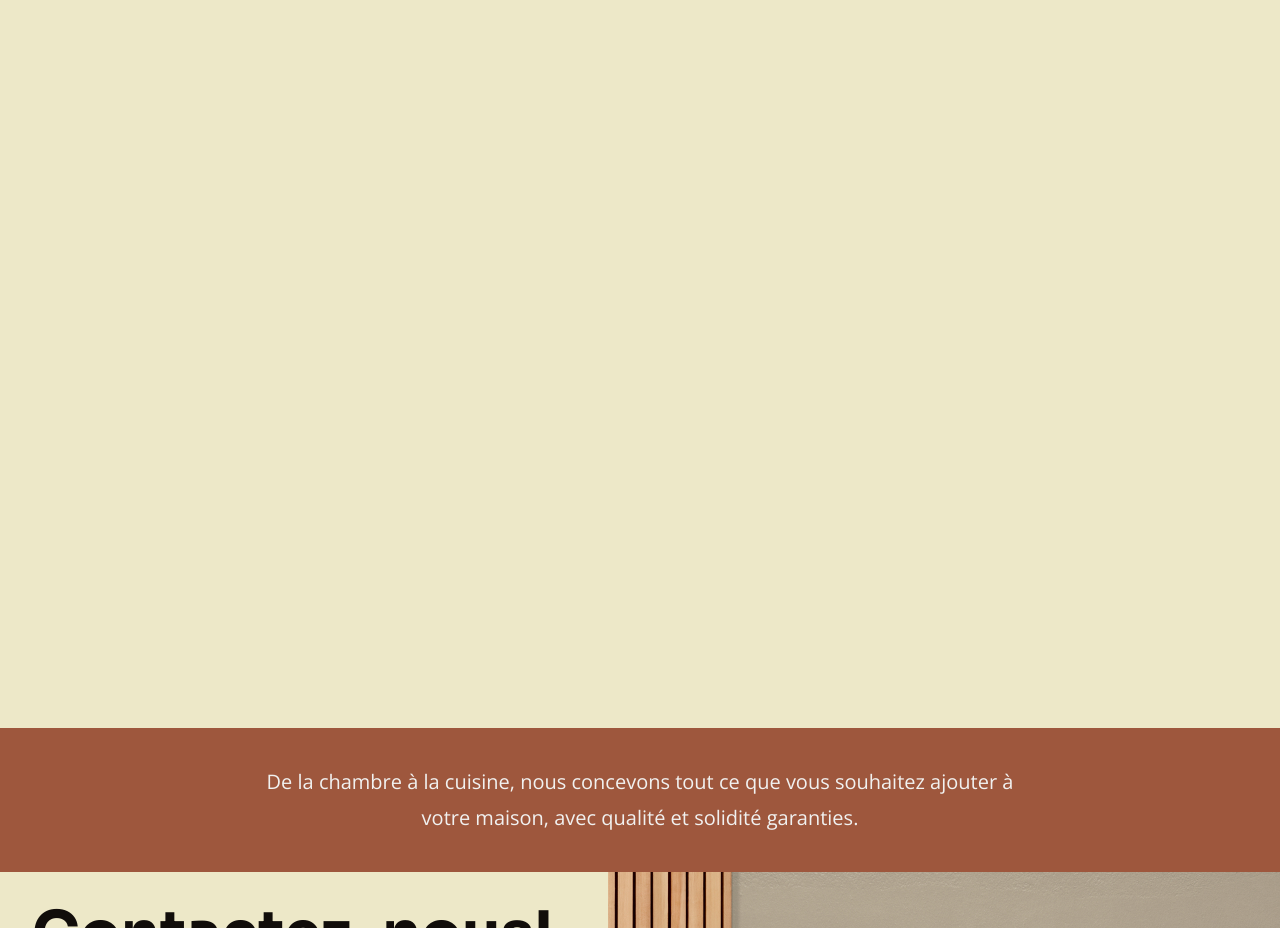
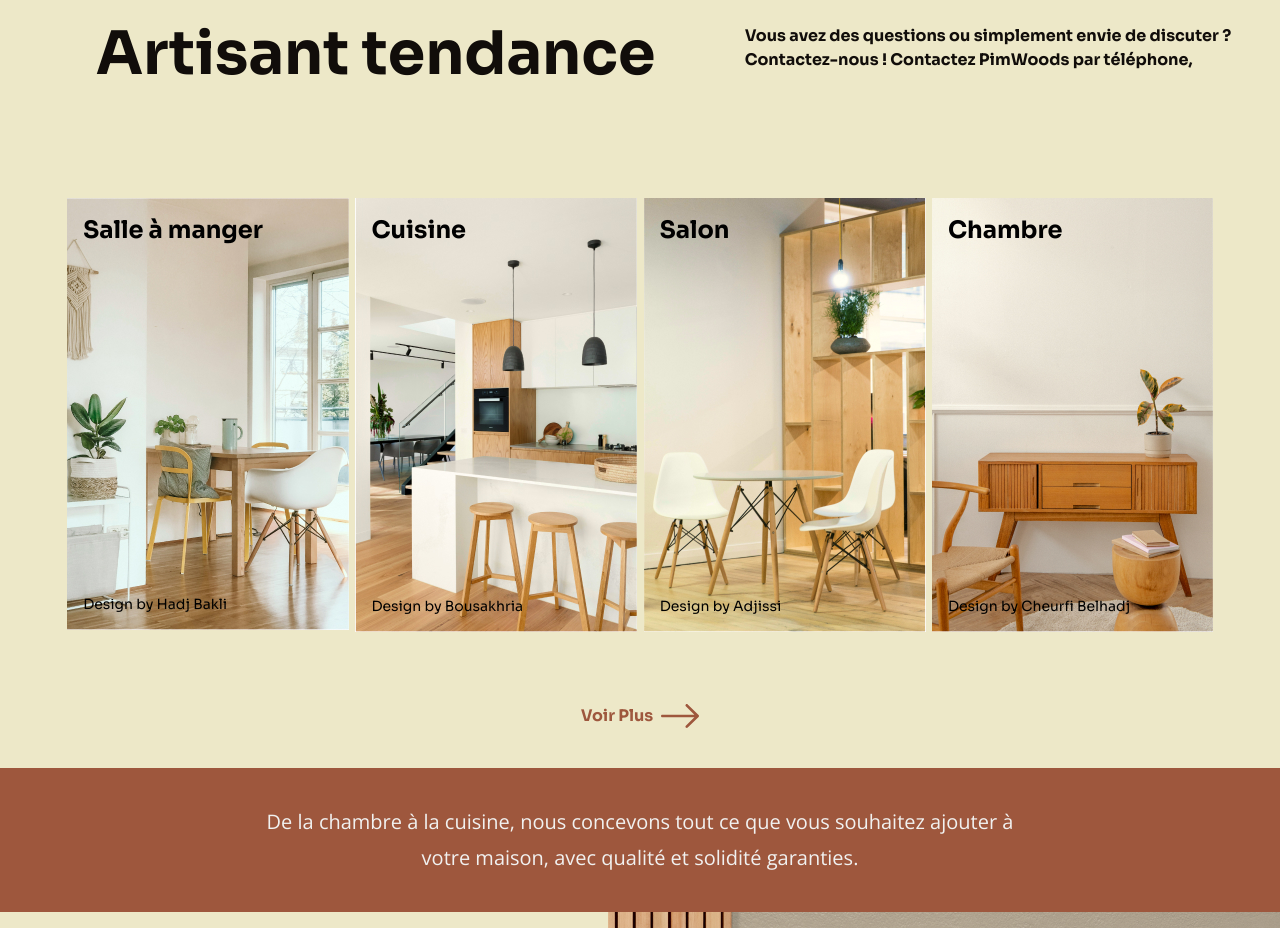
Before and after one commit to yaCHBn2004/pim-woods-site, a React (Vite) app in the folder client/: page / in a window 1280 px wide. Shown: the part 1880-2808 px from the top of the page. Built offline with nearby package versions, Linux system fonts and the light colour scheme.

Commit message:
added : trends section added completely
most added files :
desings.js has the designs inforamtions
gallergy : has the card and the gallery structure

==> desings path :src/client/designs.js
==> client/src/pages/Landing page/sections/DesignGallery.jsx

```diff
--- /dev/null
+++ b/client/src/designs.js
@@ -0,0 +1,27 @@
+// i just make this file to simulate a database of designs and to use it in the app to display the designs in landingpage
+export const designs = [
+    {
+      id: 1,
+      title: "Salle à manger",
+      image: "./src/assets/images/highlighted/high1.jpg",
+      designer: "Hadj Bakli"
+    },
+    {
+      id: 2,
+      title: "Cuisine",
+      image: "./src/assets/images/highlighted/high2.jpg",
+      designer: "Bousakhria"
+    },
+    {
+      id: 3,
+      title: "Salon",
+      image: "./src/assets/images/highlighted/high3.jpg",
+      designer: "Adjissi"
+    },
+    {
+      id: 4,
+      title: "Chambre",
+      image: "./src/assets/images/highlighted/high4.jpg",
+      designer: "Cheurfi Belhadj"
+    }
+  ];
--- a/client/src/pages/Landing page/sections/About.jsx
+++ b/client/src/pages/Landing page/sections/About.jsx
@@ -5,7 +5,7 @@ export const About = () => {
     <div className=" flex flex-col  ">
       <div className=" flex gap-24 pt-40 pb-12   h-1/2 ">
         <div className="flex flex-col basis-[40%]  pl-24  gap-8">
-          <h1 className=" text-darkBrown text-7xl font-bold  flex flex-col gap-6">
+          <h1 className=" text-darkBrown text-6xl font-bold  flex flex-col gap-6">
             {" "}
             <p>À propos </p>
             <p> PimWoods</p>
@@ -28,8 +28,8 @@ export const About = () => {
       </div>
 
       <div className="flex flex-col ">
-        <div>
-          <img src="/src/assets/images/about1.jpg" alt="" />
+        <div className="w-screen">
+          <img className="w-full" src="/src/assets/images/about1.jpg" alt="" />
         </div>
         <div className="flex ">
           <img className="w-3/5" src="/src/assets/images/about2.jpg" alt="" />
@@ -43,7 +43,7 @@ export const About = () => {
         </div>
         <div className="w-1/3 flex flex-col bg-secondary items-center justify-center gap-6 p-10">
             <img className="w-full" src="/src/assets/logo-pim.png" alt="" />
-            <p className="text-bg text-xl ">PIM WOODS</p>
+            <p className="text-bg text-xl font-bold ">PIMWOODS</p>
 
           </div>
       </div>
--- /dev/null
+++ b/client/src/pages/Landing page/sections/DesignGallery.jsx
@@ -0,0 +1,32 @@
+import React from 'react';
+import { designs } from '../../../designs';
+
+const DesignCard = ({ title, image, designer }) => {
+  return (
+    <div className="relative">
+      <img src={image} alt={title} className="w-full h-auto cursor-pointer hover:opacity-45" />
+      <h2 className="absolute top-4 left-4 text-2xl font-bold text-black">{title}</h2>
+      <p className="absolute bottom-4 left-4 text-sm text-black">Design by {designer}</p>
+    </div>
+  );
+};
+
+const DesignGallery = () => {
+  return (
+    <div className="flex justify-around  ">
+      {designs.map(design => (
+        <div key={design.id}>
+          <DesignCard
+
+            title={design.title}
+            image={design.image}
+            designer={design.designer}
+          />
+        </div>
+      ))}
+
+    </div>
+  );
+};
+
+export default DesignGallery;
--- a/client/src/pages/Landing page/sections/Trends.jsx
+++ b/client/src/pages/Landing page/sections/Trends.jsx
@@ -1,7 +1,32 @@
 import React from 'react'
+import DesignGallery from './DesignGallery'
 
 export const Trends = () => {
   return (
-    <div className='h-screen'>Trends</div>
+    <div className='h-screen flex flex-col mb-10'>
+      <div className=" flex gap-2 pt-24  p-8 h-1/2  ">
+        <div className="flex flex-col basis-[70%]  ">
+          <h1 className=" text-darkBrown text-6xl font-bold pl-16">
+            {" "}
+             Artisant  tendance
+          </h1>
+        </div>
+        <div className="felx flex-col w-1/2 font-bold text-darkBrown">
+          <p>
+            Vous avez des questions ou simplement envie de discuter ?
+            Contactez-nous ! Contactez PimWoods par téléphone,
+          </p>
+
+        </div>
+      </div>
+      <div className='p-16 mb-2'>
+        <DesignGallery />
+      </div>
+
+      <div className="text-secondary flex align-baseline  gap-2 h-max  hover:ml-4 justify-center"> <p className='font-bold cursor-pointer'>Voir Plus</p>
+             <img className=""src="/src/assets/icons/arrows/in-arrow.svg" alt="" />
+
+    </div>
+    </div>
   )
 }
```
